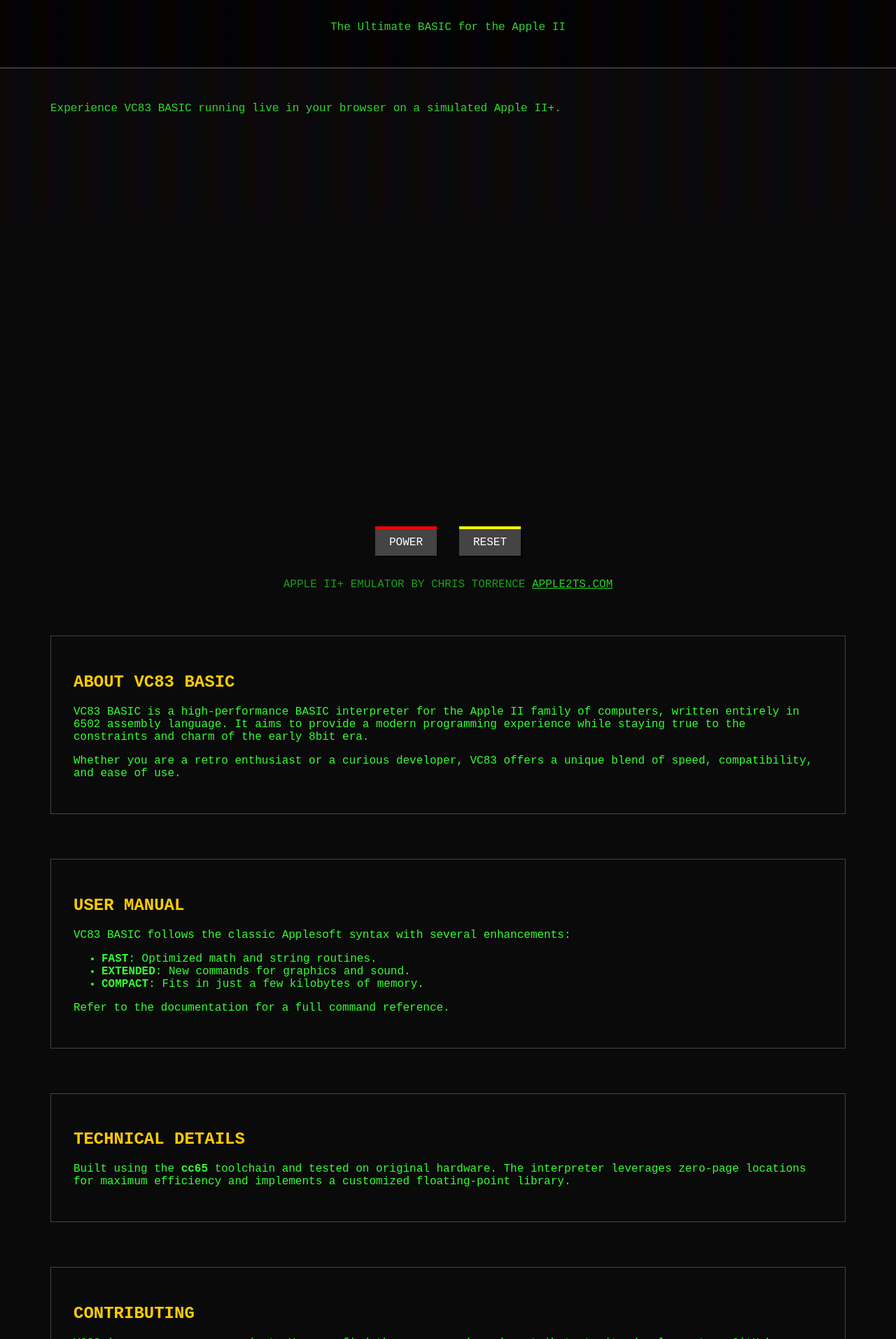
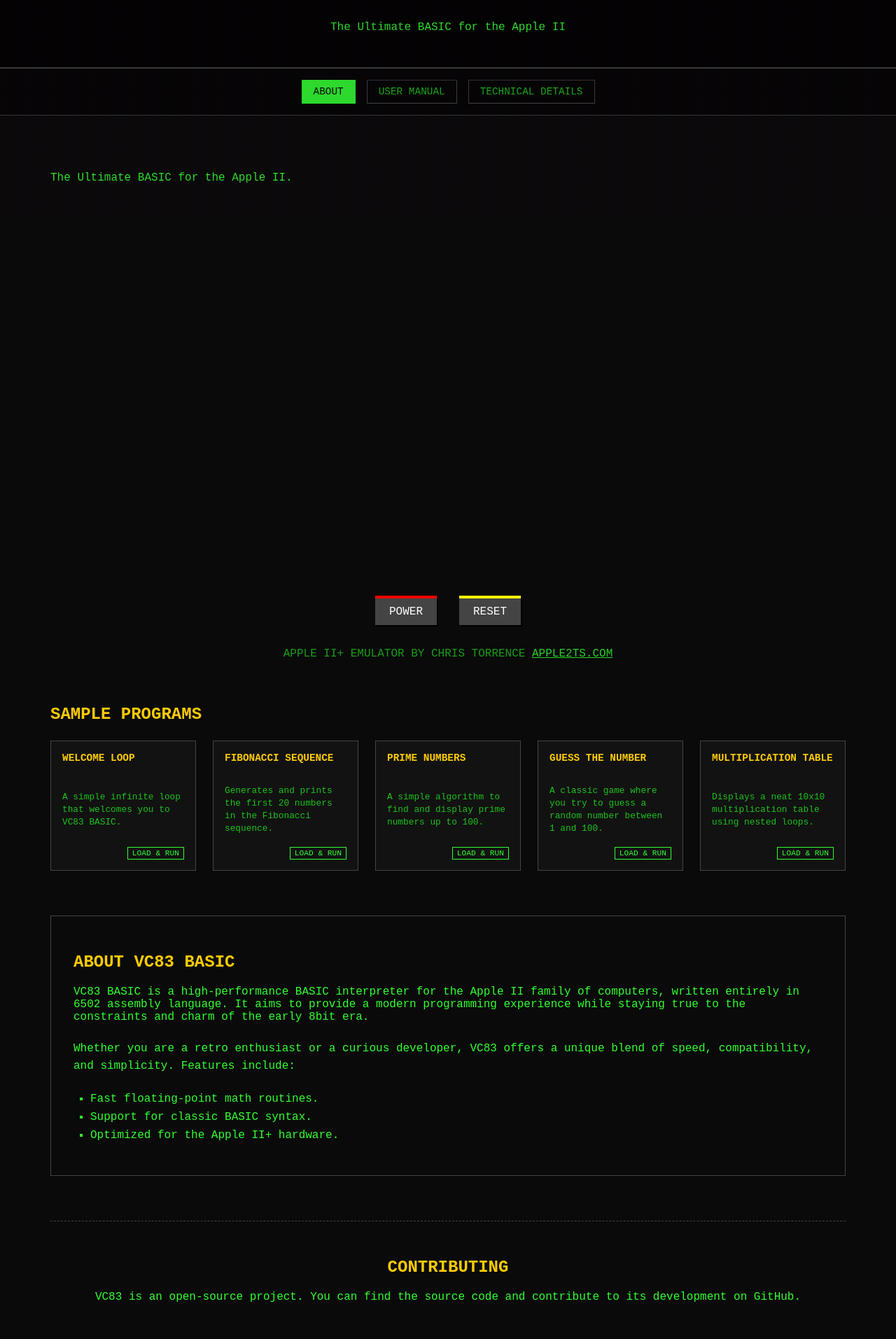
Before and after one commit to willisblackburn/vc83web, a React (Vite) app: page / in a window 1280 px wide. Shown: the part 487-2400 px from the top of the page at 70% size. Built offline with nearby package versions, Linux system fonts and the light colour scheme.

Commit message:
Sample programs and navigation

```diff
--- a/src/App.tsx
+++ b/src/App.tsx
@@ -1,60 +1,66 @@
-import React from 'react';
+import React, { useState, useRef } from 'react';
 import './index.css';
 import Header from './components/Header';
 import Footer from './components/Footer';
 import Emulator from './components/Emulator';
-import Section from './components/Section';
+import type { EmulatorHandle } from './components/Emulator';
+import Navigation from './components/Navigation';
+import SamplePrograms from './components/SamplePrograms';
+import ContentArea from './components/ContentArea';
+import type { SampleProgram } from './data/samples';
 
 const App: React.FC = () => {
+  const [activeTab, setActiveTab] = useState('about');
+  const emulatorRef = useRef<EmulatorHandle>(null);
+
+  const handleSampleClick = (sample: SampleProgram) => {
+    if (emulatorRef.current) {
+      // Sequence: NEW -> [Program Text] -> RUN
+      // We send them as a single string to be pasted.
+      // The emulator's paste logic will handle the CRLFs (now managed as CRs in submodule).
+      const fullText = `NEW\n${sample.code}\nRUN\n`;
+      emulatorRef.current.pasteText(fullText);
+
+      // Scroll to emulator for better UX
+      window.scrollTo({ top: 0, behavior: 'smooth' });
+    }
+  };
+
   return (
     <div className="app-container">
       <div className="crt-overlay crt-flicker" />
       <Header />
+
+      <Navigation
+        activeTab={activeTab}
+        onTabChange={setActiveTab}
+      />
+
       <main>
         <section className="hero">
           <p className="lead">
-            Experience VC83 BASIC running live in your browser on a simulated Apple II+.
+            The Ultimate BASIC for the Apple II.
           </p>
         </section>
 
-        <Emulator diskUrl="vc83basic.woz" />
+        <Emulator
+          ref={emulatorRef}
+          diskUrl="vc83basic.woz"
+        />
 
-        <Section id="about" title="About VC83 BASIC">
-          <p>
-            VC83 BASIC is a high-performance BASIC interpreter for the Apple II family of computers,
-            written entirely in 6502 assembly language. It aims to provide a modern programming
-            experience while staying true to the constraints and charm of the early 8bit era.
-          </p>
-          <p>
-            Whether you are a retro enthusiast or a curious developer, VC83 offers a unique
-            blend of speed, compatibility, and ease of use.
-          </p>
-        </Section>
+        <SamplePrograms
+          onSampleClick={handleSampleClick}
+        />
 
-        <Section id="manual" title="User Manual">
-          <p>VC83 BASIC follows the classic Applesoft syntax with several enhancements:</p>
-          <ul>
-            <li><strong>FAST</strong>: Optimized math and string routines.</li>
-            <li><strong>EXTENDED</strong>: New commands for graphics and sound.</li>
-            <li><strong>COMPACT</strong>: Fits in just a few kilobytes of memory.</li>
-          </ul>
-          <p>Refer to the <a href="#">documentation</a> for a full command reference.</p>
-        </Section>
+        <ContentArea activeTab={activeTab} />
 
-        <Section id="technical" title="Technical Details">
-          <p>
-            Built using the <strong>cc65</strong> toolchain and tested on original hardware.
-            The interpreter leverages zero-page locations for maximum efficiency and implements
-            a customized floating-point library.
-          </p>
-        </Section>
-
-        <Section id="contributing" title="Contributing">
+        <section className="contributing-footer">
+          <h2 className="retro-title">Contributing</h2>
           <p>
             VC83 is an open-source project. You can find the source code and contribute to its
-            development on <a href="https://github.com/willisblackburn/vc83basic">GitHub</a>.
+            development on <a href="https://github.com/willisblackburn/vc83basic" target="_blank" rel="noopener noreferrer">GitHub</a>.
           </p>
-        </Section>
+        </section>
       </main>
       <Footer />
     </div>
--- /dev/null
+++ b/src/components/ContentArea.tsx
@@ -0,0 +1,39 @@
+import React from 'react';
+import { navigationContent } from '../data/content';
+
+interface ContentAreaProps {
+  activeTab: string;
+}
+
+const ContentArea: React.FC<ContentAreaProps> = ({ activeTab }) => {
+  const page = navigationContent[activeTab];
+
+  if (!page) return null;
+
+  return (
+    <div className="content-area">
+      <h2 className="retro-title">{page.title}</h2>
+      <div
+        className="page-content"
+        dangerouslySetInnerHTML={{
+          __html: page.content.trim()
+            .split('\n')
+            .map(line => {
+              const trimmed = line.trim();
+              if (trimmed.startsWith('### ')) return `<h3>${trimmed.substring(4)}</h3>`;
+              if (trimmed.startsWith('- ')) return `<li>${trimmed.substring(2)}</li>`;
+              if (trimmed === '') return '</p><p>';
+              return trimmed;
+            })
+            .join(' ')
+            .replace(/(<li>.*?<\/li>)/g, '<ul>$1</ul>')
+            .replace(/<\/ul>\s*<ul>/g, '')
+            .replace(/`([^`]*)`/g, '<code>$1</code>')
+            .replace(/\*\*([^*]+)\*\*/g, '<strong>$1</strong>')
+        }}
+      />
+    </div>
+  );
+};
+
+export default ContentArea;
--- /dev/null
+++ b/src/components/Navigation.tsx
@@ -0,0 +1,30 @@
+import React from 'react';
+
+interface NavigationProps {
+  activeTab: string;
+  onTabChange: (tab: string) => void;
+}
+
+const Navigation: React.FC<NavigationProps> = ({ activeTab, onTabChange }) => {
+  const tabs = [
+    { id: 'about', label: 'About' },
+    { id: 'manual', label: 'User Manual' },
+    { id: 'technical', label: 'Technical Details' }
+  ];
+
+  return (
+    <nav className="retro-nav">
+      {tabs.map((tab) => (
+        <button
+          key={tab.id}
+          className={`nav-button ${activeTab === tab.id ? 'active' : ''}`}
+          onClick={() => onTabChange(tab.id)}
+        >
+          {tab.label}
+        </button>
+      ))}
+    </nav>
+  );
+};
+
+export default Navigation;
--- /dev/null
+++ b/src/components/SamplePrograms.tsx
@@ -0,0 +1,32 @@
+import type React from 'react';
+import { samples } from '../data/samples';
+import type { SampleProgram } from '../data/samples';
+
+interface SampleProgramsProps {
+  onSampleClick: (sample: SampleProgram) => void;
+}
+
+const SamplePrograms: React.FC<SampleProgramsProps> = ({ onSampleClick }) => {
+  return (
+    <div className="samples-container">
+      <h2 className="retro-title">Sample Programs</h2>
+      <div className="samples-grid">
+        {samples.map((sample) => (
+          <div
+            key={sample.id}
+            className="sample-panel"
+            onClick={() => onSampleClick(sample)}
+          >
+            <h3>{sample.title}</h3>
+            <p>{sample.description}</p>
+            <div className="sample-footer">
+              <span className="try-it">Load & Run</span>
+            </div>
+          </div>
+        ))}
+      </div>
+    </div>
+  );
+};
+
+export default SamplePrograms;
--- /dev/null
+++ b/src/data/content.ts
@@ -0,0 +1,54 @@
+export interface PageContent {
+  title: string;
+  content: string;
+}
+
+export const navigationContent: Record<string, PageContent> = {
+  about: {
+    title: "About VC83 BASIC",
+    content: `
+VC83 BASIC is a high-performance BASIC interpreter for the Apple II family of computers, written entirely in 6502 assembly language. It aims to provide a modern programming experience while staying true to the constraints and charm of the early 8bit era.
+
+Whether you are a retro enthusiast or a curious developer, VC83 offers a unique blend of speed, compatibility, and simplicity. Features include:
+- Fast floating-point math routines.
+- Support for classic BASIC syntax.
+- Optimized for the Apple II+ hardware.
+    `
+  },
+  manual: {
+    title: "User Manual",
+    content: `
+### Getting Started
+To begin programming, simply type your code into the emulator. Each line must start with a line number (e.g., \`10 PRINT "HELLO"\`).
+
+### Essential Commands
+- **NEW**: Clears the current program from memory.
+- **LIST**: Displays the current program.
+- **RUN**: Executes the current program.
+- **CONT**: Continues execution after a Ctrl-C or STOP.
+- **LOAD / SAVE**: Disk operations (simulated via local storage or file select).
+
+### BASIC Syntax
+VC83 BASIC supports standard constructs:
+- **Variable Types**: Real (e.g., A), Integer (e.g., A%), String (e.g., A$).
+- **Control Flow**: IF...THEN, FOR...NEXT, GOTO, GOSUB...RETURN.
+- **Math**: +, -, *, /, SQR, RND, INT, ABS.
+    `
+  },
+  technical: {
+    title: "Technical Details",
+    content: `
+### Architecture
+VC83 BASIC is built as a replacement for Applesoft BASIC, residing in the $D000-$FFFF memory range (Language Card/Firmware area).
+
+### Memory Map
+- **$0000-$07FF**: Zero Page, Stack, and System Globals.
+- **$0800-$BFFF**: User Program and Variable Space.
+- **$C000-$CFFF**: I/O Space.
+- **$D000-$FFFF**: VC83 BASIC Interpreter ROM.
+
+### Implementation
+The interpreter use a custom bytecode format for efficiency, with a highly optimized expression evaluator and garbage-collected string heap. It was developed using modern 6502 cross-assemblers (ca65) and tested extensively on both original hardware and the apple2ts emulator.
+    `
+  }
+};
--- /dev/null
+++ b/src/data/samples.ts
@@ -0,0 +1,39 @@
+export interface SampleProgram {
+  id: string;
+  title: string;
+  description: string;
+  code: string;
+}
+
+export const samples: SampleProgram[] = [
+  {
+    id: "welcome",
+    title: "Welcome Loop",
+    description: "A simple infinite loop that welcomes you to VC83 BASIC.",
+    code: '10 PRINT "WELCOME TO VC83 BASIC! "\n20 GOTO 10\n'
+  },
+  {
+    id: "fibonacci",
+    title: "Fibonacci Sequence",
+    description: "Generates and prints the first 20 numbers in the Fibonacci sequence.",
+    code: '10 A=0:B=1\n20 FOR I=1 TO 20\n30 PRINT A\n40 C=A+B:A=B:B=C\n50 NEXT I\n'
+  },
+  {
+    id: "primes",
+    title: "Prime Numbers",
+    description: "A simple algorithm to find and display prime numbers up to 100.",
+    code: '10 FOR N=2 TO 100\n20 FOR D=2 TO SQR(N)\n30 IF N/D=INT(N/D) THEN GOTO 60\n40 NEXT D\n50 PRINT N;" ";\n60 NEXT N\n'
+  },
+  {
+    id: "guess",
+    title: "Guess the Number",
+    description: "A classic game where you try to guess a random number between 1 and 100.",
+    code: '10 R=INT(RND(1)*100)+1\n20 PRINT "GUESS MY NUMBER (1-100)"\n30 INPUT G\n40 IF G<R THEN PRINT "TOO LOW":GOTO 30\n50 IF G>R THEN PRINT "TOO HIGH":GOTO 30\n60 PRINT "YOU GOT IT!"\n'
+  },
+  {
+    id: "multiplication",
+    title: "Multiplication Table",
+    description: "Displays a neat 10x10 multiplication table using nested loops.",
+    code: '10 FOR I=1 TO 10\n20 FOR J=1 TO 10\n30 PRINT I*J;CHR$(9);\n40 NEXT J\n50 PRINT\n60 NEXT I\n'
+  }
+];
--- a/src/index.css
+++ b/src/index.css
@@ -185,3 +185,135 @@ a:hover {
   background: var(--retro-green);
   color: var(--retro-bg);
 }
+/* Navigation */
+.retro-nav {
+  display: flex;
+  justify-content: center;
+  gap: 1rem;
+  padding: 1rem;
+  background: rgba(0, 0, 0, 0.5);
+  border-bottom: 1px solid var(--retro-border);
+  margin-bottom: 2rem;
+}
+
+.nav-button {
+  background: transparent;
+  color: var(--retro-green-dim);
+  border: 1px solid var(--retro-border);
+  padding: 8px 16px;
+  font-family: var(--font-mono);
+  font-size: 0.9rem;
+  cursor: pointer;
+  text-transform: uppercase;
+  transition: all 0.2s;
+}
+
+.nav-button:hover {
+  border-color: var(--retro-green);
+  color: var(--retro-green);
+  box-shadow: 0 0 5px var(--retro-green);
+}
+
+.nav-button.active {
+  background: var(--retro-green);
+  color: var(--retro-bg);
+  border-color: var(--retro-green);
+}
+
+/* Sample Programs */
+.samples-container {
+  margin-top: 4rem;
+  margin-bottom: 4rem;
+}
+
+.samples-grid {
+  display: grid;
+  grid-template-columns: repeat(5, 1fr);
+  gap: 1.5rem;
+  margin-top: 1.5rem;
+}
+
+.sample-panel {
+  border: 1px solid var(--retro-border);
+  background: rgba(20, 20, 20, 0.8);
+  padding: 1rem;
+  cursor: pointer;
+  transition: all 0.2s;
+  display: flex;
+  flex-direction: column;
+  justify-content: space-between;
+}
+
+.sample-panel:hover {
+  border-color: var(--retro-green);
+  background: rgba(30, 30, 30, 0.9);
+  transform: translateY(-2px);
+  box-shadow: 0 4px 10px rgba(51, 255, 51, 0.1);
+}
+
+.sample-panel h3 {
+  margin-top: 0;
+  font-size: 0.9rem;
+  color: var(--retro-amber);
+}
+
+.sample-panel p {
+  font-size: 0.8rem;
+  color: var(--retro-green-dim);
+  line-height: 1.4;
+  margin: 1rem 0;
+}
+
+.sample-footer {
+  text-align: right;
+}
+
+.try-it {
+  font-size: 0.7rem;
+  color: var(--retro-green);
+  text-transform: uppercase;
+  border: 1px solid var(--retro-green);
+  padding: 2px 6px;
+}
+
+/* Content Area */
+.content-area {
+  padding: 2rem;
+  border: 1px solid var(--retro-border);
+  background: rgba(10, 10, 10, 0.9);
+  margin-bottom: 4rem;
+}
+
+.page-content p {
+  line-height: 1.6;
+  margin-bottom: 1.5rem;
+}
+
+.page-content h3 {
+  margin-top: 2rem;
+  color: var(--retro-amber);
+  border-bottom: 1px solid var(--retro-border);
+  display: inline-block;
+}
+
+.page-content ul {
+  list-style: square;
+  padding-left: 1.5rem;
+}
+
+.page-content li {
+  margin-bottom: 0.5rem;
+}
+
+.page-content code {
+  color: var(--retro-amber);
+  background: rgba(255, 204, 0, 0.1);
+  padding: 2px 4px;
+}
+
+.contributing-footer {
+  text-align: center;
+  margin-bottom: 4rem;
+  padding: 2rem;
+  border-top: 1px dashed var(--retro-border);
+}
```
Also changed, not shown: src/components/Emulator.tsx (+28 -7 lines).
